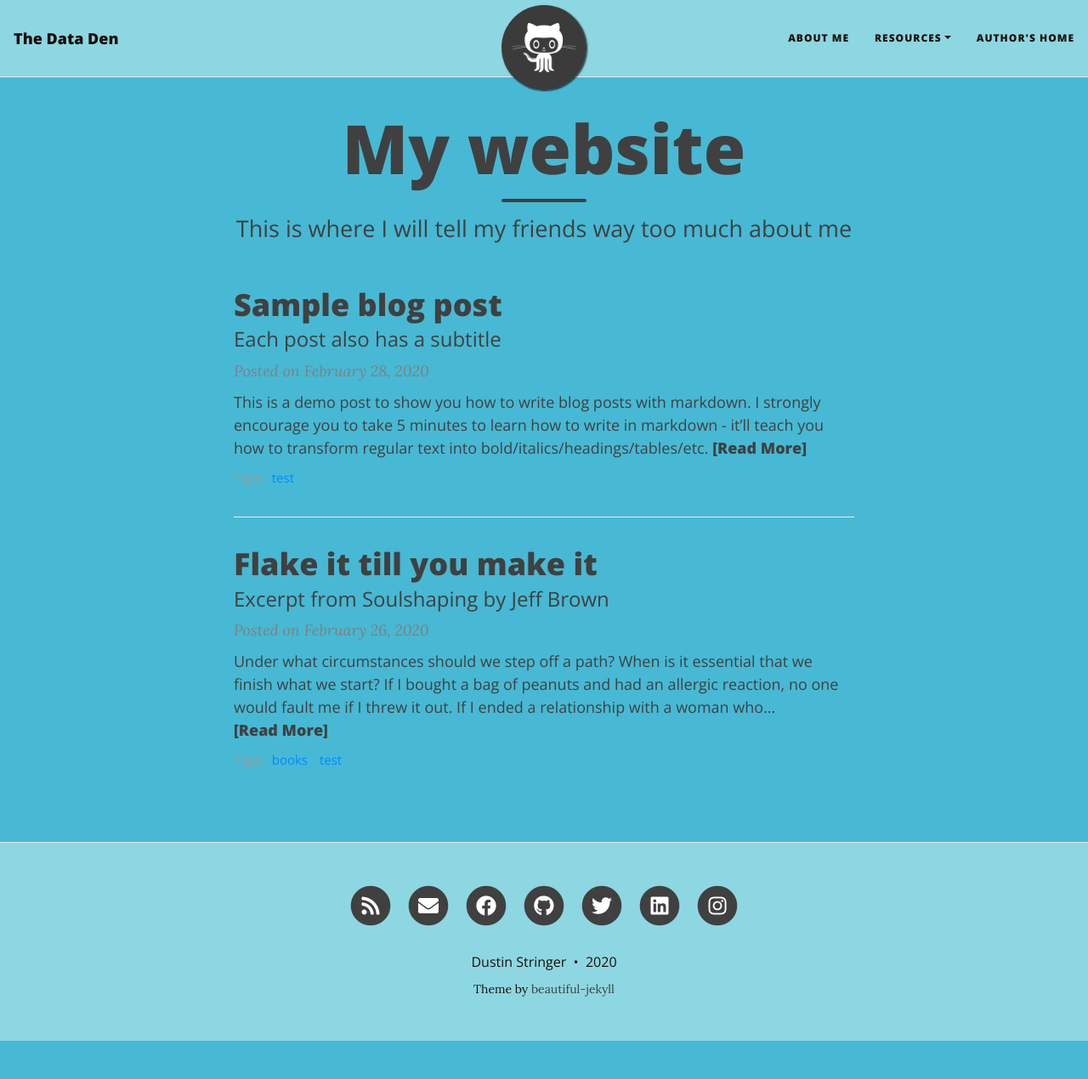
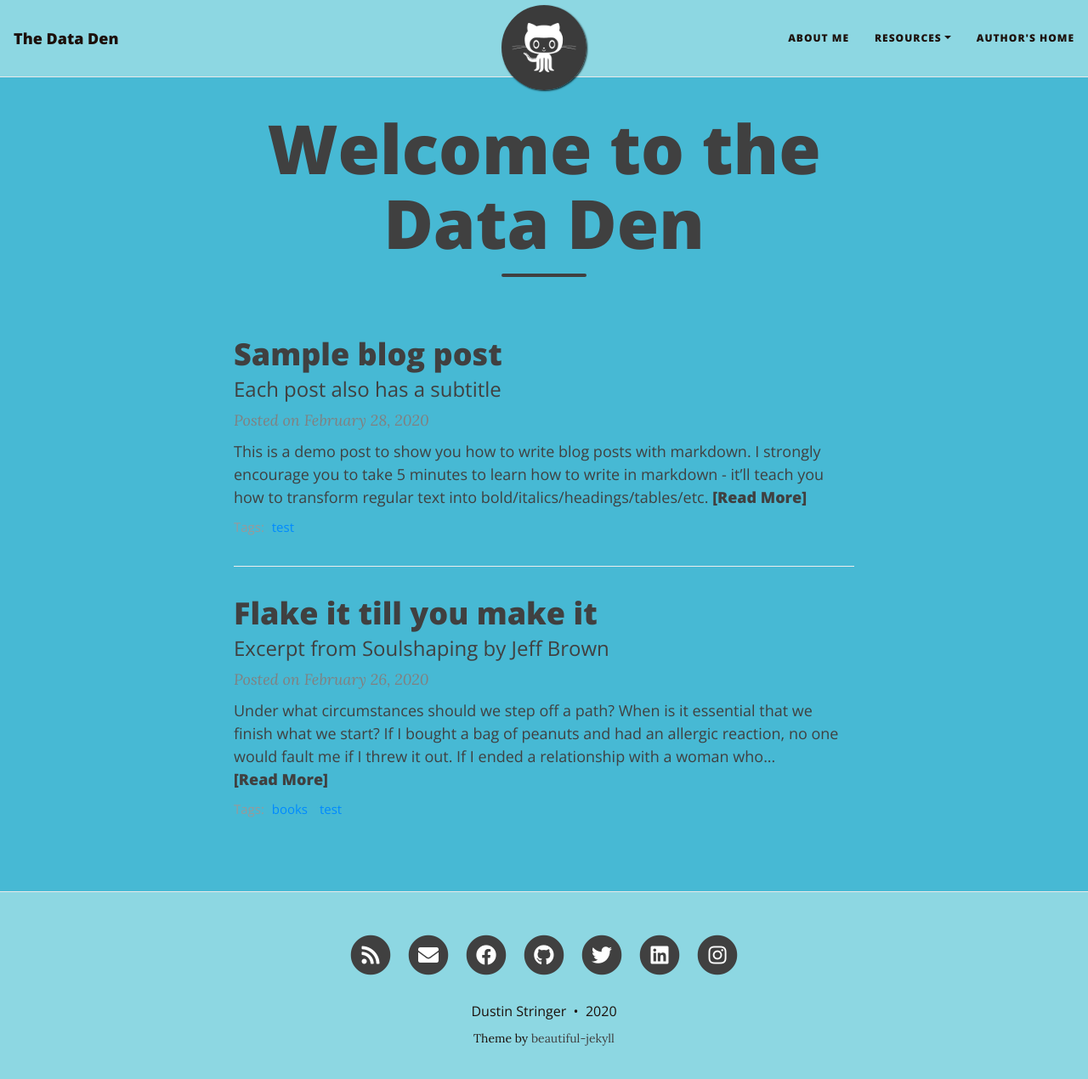
Before and after one commit to dustin-py/dustin-py.github.io, a Jekyll site: the page built from index.html, in a window 1280 px wide and 1283 px high. Shown: the top 1270 px of the window at 85% size. Built offline with Jekyll 4.4.1, drawn with Linux system fonts in a browser that asks for light colours; nearby versions of some CDN libraries; the list of posts is cut into pages by our own code.

Commit message:
Update index.html

```diff
--- a/index.html
+++ b/index.html
@@ -1,5 +1,5 @@
 ---
 layout: home
-title: My website
-subtitle: This is where I will tell my friends way too much about me
+title: Welcome to the Data Den
+subtitle: ""
 ---
```
